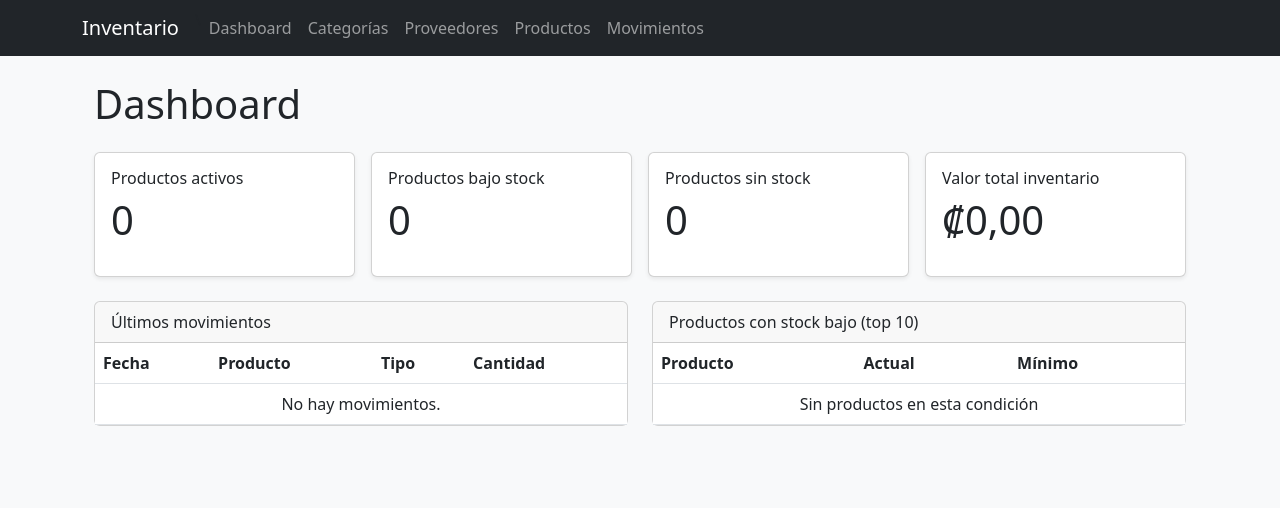
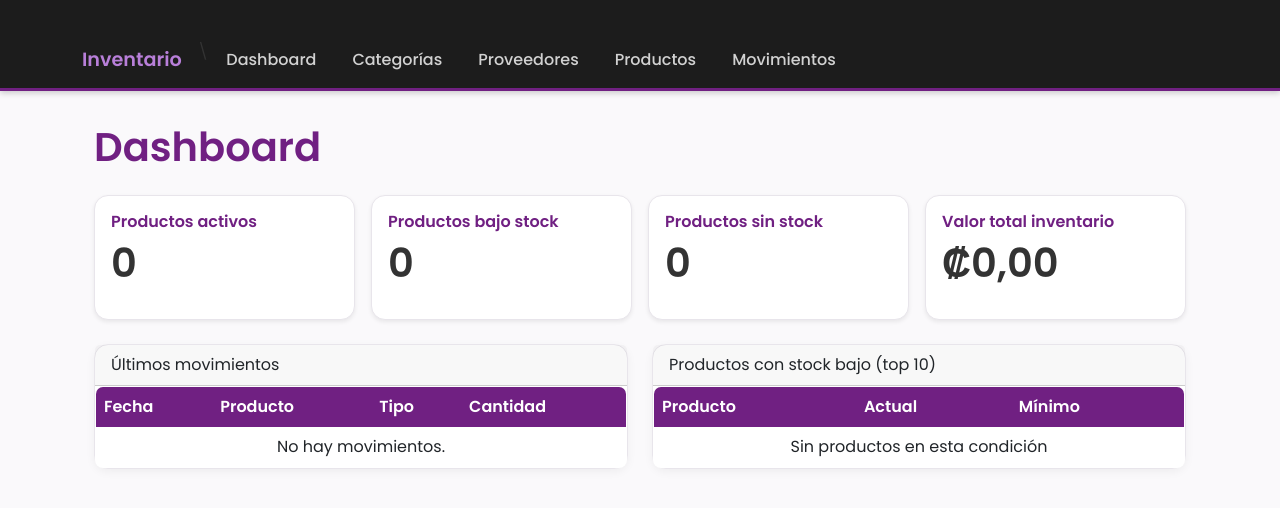
Before and after one commit to KevinEmir/TacoBell_inventario, a Flask app: page / in a window 1280 px wide. Shown: the top 508 px of the page. Run offline with Flask 3, Linux system fonts and the light colour scheme; data that the repository does not hold is empty.

Commit message:
css funcional

```diff
--- a/app/__init__.py
+++ b/app/__init__.py
@@ -10,7 +10,10 @@
 
 # Esta función crea y configura una instancia de Flask.
 def create_app():
-    flask_app = Flask(__name__)
+    flask_app = Flask(__name__, static_folder='static', template_folder='templates')
+
+    import os
+    print("STATIC FOLDER PATH:", os.path.abspath(flask_app.static_folder))
 
 
     # Aquí Flask leerá las variables de la clase Config
--- a/app/routes/dashboard.py
+++ b/app/routes/dashboard.py
@@ -1,7 +1,7 @@
 # app/routes/dashboard.py
 
 from flask import Blueprint, render_template
-from .. import db
+from ..    import db
 from ..models.producto import Producto
 from ..models.movimiento import Movimiento
 from sqlalchemy import func
--- /dev/null
+++ b/app/static/css/style.css
@@ -0,0 +1,179 @@
+/* ======================================
+   Taco Bell – Corporate Bell v2
+   Limpio, luminoso, con acentos cálidos
+   ====================================== */
+
+body {
+    background-color: #faf9fb;
+    font-family: 'Poppins', sans-serif;
+    color: #333333;
+    margin: 0;
+    padding: 0;
+}
+
+/* NAVBAR — versión corregida para fondo oscuro */
+.navbar {
+    background-color: #1c1c1c !important; /* gris oscuro con estilo moderno */
+    border-bottom: 3px solid #702082;
+    box-shadow: 0 2px 6px rgba(0, 0, 0, 0.2);
+}
+
+.navbar-brand {
+    color: #b87fd9 !important; /* morado claro */
+    font-weight: 700;
+    font-size: 1.2rem;
+}
+
+.navbar-brand:hover {
+    color: #ffffff !important;
+}
+
+.navbar-nav .nav-link {
+    color: #ffffff !important;
+    opacity: 0.8;
+    font-weight: 500;
+    margin: 0 10px;
+    transition: color 0.25s ease, opacity 0.25s ease;
+}
+
+.navbar-nav .nav-link:hover,
+.navbar-nav .nav-link.active {
+    color: #b87fd9 !important; /* morado claro */
+    opacity: 1;
+    text-decoration: none;
+}
+
+
+/* TÍTULOS */
+h1, h2, h3, h4, h5 {
+    color: #702082;
+    font-weight: 700;
+}
+
+/* TARJETAS */
+.card {
+    background-color: #ffffff;
+    border: 1px solid #e8e5eb;
+    border-radius: 14px;
+    box-shadow: 0 3px 10px rgba(0, 0, 0, 0.05);
+    transition: transform 0.2s ease, box-shadow 0.2s ease;
+}
+
+.card:hover {
+    transform: translateY(-4px);
+    box-shadow: 0 8px 16px rgba(0, 0, 0, 0.08);
+}
+
+.card-title {
+    color: #702082;
+    font-weight: 600;
+}
+
+/* BLOQUES DE ESTADÍSTICA */
+.stat-card {
+    background: linear-gradient(100deg, #ffffff 65%, #f4ecfa 100%);
+    border-left: 6px solid #702082;
+    border-radius: 12px;
+    padding: 1rem 1.4rem;
+    transition: transform 0.2s ease;
+}
+
+.stat-card:hover {
+    transform: scale(1.02);
+}
+
+.display-6 {
+    color: #333;
+    font-weight: 700;
+}
+
+/* TABLAS */
+.table {
+    border: 1px solid #ddd;
+    background-color: #fff;
+    border-radius: 8px;
+    overflow: hidden;
+}
+
+.table thead th {
+    background-color: #702082;
+    color: white;
+    border: none;
+}
+
+.table tbody tr:hover {
+    background-color: #f6f0fa;
+}
+
+/* BOTONES */
+.btn-primary {
+    background-color: #702082;
+    border-color: #702082;
+    transition: background-color 0.25s ease;
+}
+
+.btn-primary:hover {
+    background-color: #5c0f69;
+}
+
+.btn-accent {
+    background-color: #ffb347;
+    color: #fff;
+    border: none;
+    transition: all 0.25s ease;
+}
+
+.btn-accent:hover {
+    background-color: #ff9f21;
+}
+
+/* CAMPOS DE FORMULARIO */
+.form-control {
+    border-radius: 10px;
+    border: 1px solid #ccc;
+    box-shadow: none;
+    transition: all 0.2s ease;
+}
+
+.form-control:focus {
+    border-color: #702082;
+    box-shadow: 0 0 0 0.15rem rgba(112, 32, 130, 0.15);
+}
+
+/* FOOTER */
+footer {
+    background-color: #ffffff;
+    border-top: 3px solid #702082;
+    color: #555;
+    padding: 12px 0;
+    text-align: center;
+    margin-top: 40px;
+    font-size: 0.9rem;
+}
+
+/* PEQUEÑOS ACENTOS */
+.accent {
+    color: #ffb347;
+    font-weight: 600;
+}
+
+/* SCROLLBAR */
+::-webkit-scrollbar {
+    width: 8px;
+}
+::-webkit-scrollbar-thumb {
+    background: #c7a8e0;
+    border-radius: 10px;
+}
+::-webkit-scrollbar-thumb:hover {
+    background: #a46ec4;
+}
+
+/* CONTENEDORES GENERALES */
+.container {
+    margin-top: 2rem;
+}
+
+.bg-light {
+    background-color: #faf9fb !important;
+}
--- a/app/templates/base.html
+++ b/app/templates/base.html
@@ -1,15 +1,23 @@
-<!doctype html>
+<!DOCTYPE html>
 <html lang="es">
-  <head>
-    <meta charset="utf-8">
-    <title>Inventario - Pasantía</title>
-    <meta name="viewport" content="width=device-width, initial-scale=1">
+<head>
+    <meta charset="UTF-8">
+    <meta name="viewport" content="width=device-width, initial-scale=1.0">
+    <title>{% block title %}Inventario - Pasantía{% endblock %}</title>
 
-    <!-- 📦 Bootstrap CSS (versión 5.3) -->
+    <!-- Bootstrap CSS (versión 5.3) -->
     <link href="https://cdn.jsdelivr.net/npm/bootstrap@5.3.0/dist/css/bootstrap.min.css" rel="stylesheet">
 
+    <!-- Google Fonts -->
+    <link href="https://fonts.googleapis.com/css2?family=Poppins:wght@400;500;600&display=swap" rel="stylesheet">
+
+    <!-- Tu CSS personalizado -->
+    <link rel="stylesheet" href="{{ url_for('static', filename='css/style.css') }}">
+
     {% block head %}{% endblock %}
-  </head>
+</head>
+<body class="bg-light">
+
 
   <body class="bg-light">
 
--- a/run.py
+++ b/run.py
@@ -1,6 +1,7 @@
 from app import create_app
 
 app = create_app()
+print(app.static_folder)
 
 if __name__ == "__main__":
     app.run(debug=True)
```
Also changed, not shown: app/static/css/css/estilos.css (deleted, +0 -94 lines), app/static/css/README.txt (deleted), app/static/css/img/tacobell_logo.png (deleted).
